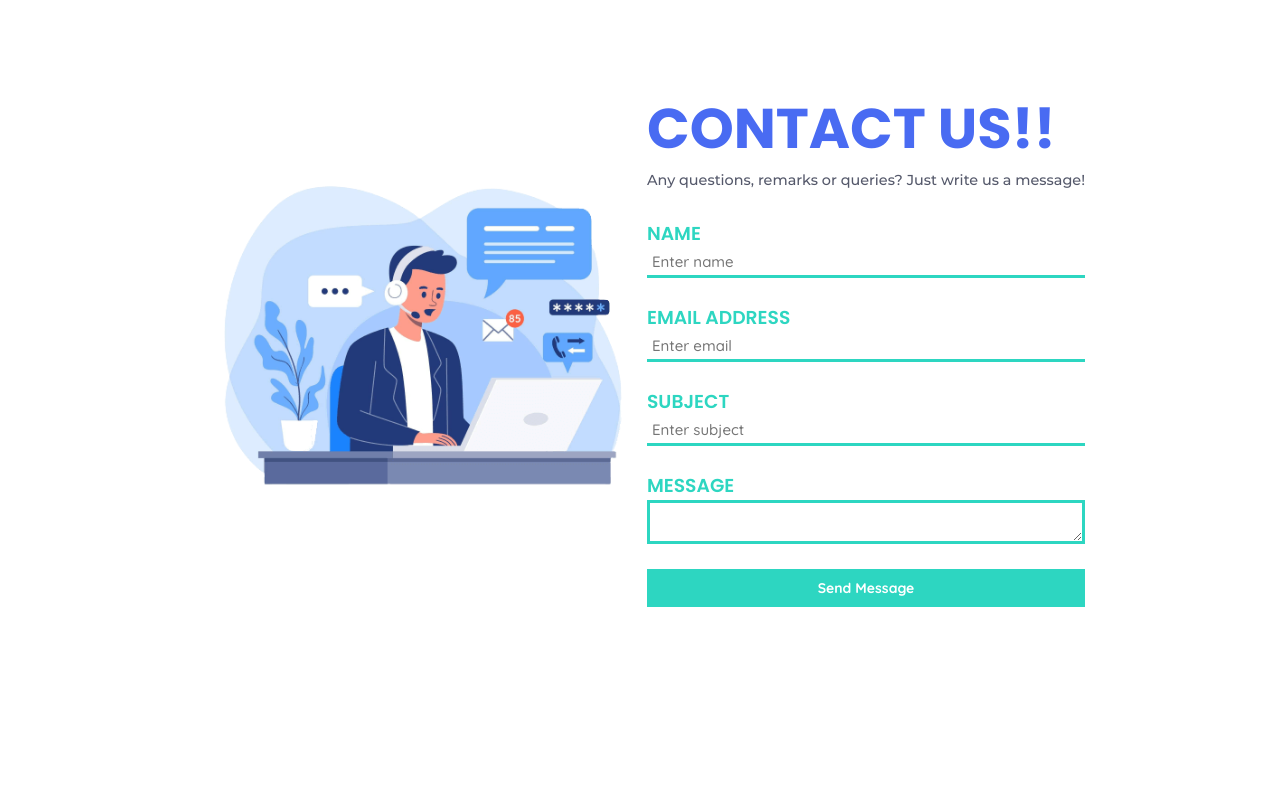
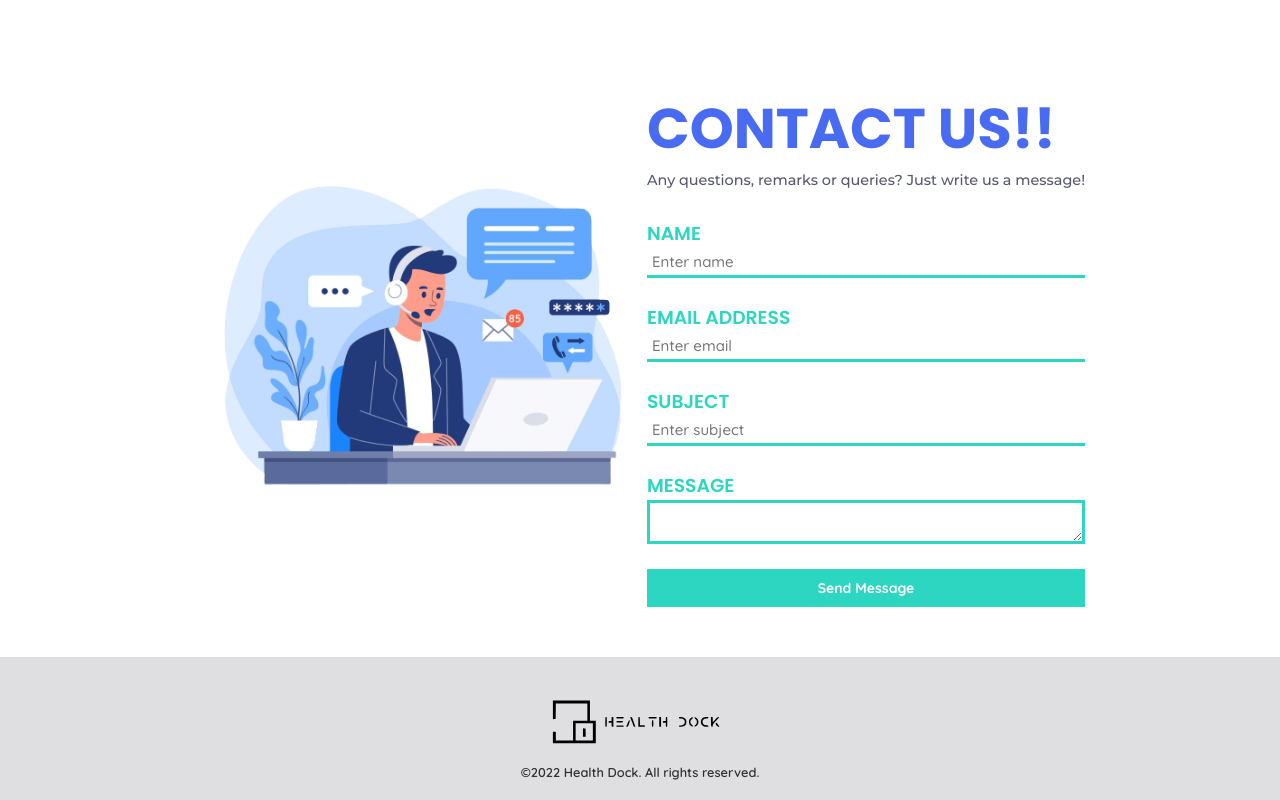
Before and after one commit to KKVANONYMOUS/Health-Dock, a React (Create React App) app in the folder frontend/: page / in a window 1280 px wide. Shown: the part 1434-2234 px from the top of the page. Before the commit the page ends 2091 px from the top, so only its background shows below. Built offline with nearby package versions, Linux system fonts and the light colour scheme; a web font is replaced by a local one.

Commit message:
add: footer component
Signed-off-by: kkvanonymous <ninja.kunal01@gmail.com>

```diff
--- /dev/null
+++ b/frontend/src/components/Footer.js
@@ -0,0 +1,38 @@
+import styled from 'styled-components'
+import Logo from '../icons/Logo.js'
+
+const FooterContainer = styled.div`
+  width: 100%;
+  display: flex;
+  justify-content: center;
+  align-items: center;
+  background-color: #dfdfe1;
+  padding: 20px 0;
+`
+
+const FooterContent = styled.div``
+
+const Copyright = styled.p`
+  font-family: 'Quicksand';
+  font-weight: 600;
+  color: #313132;
+  font-size: 0.8rem;
+`
+
+const LogoContainer = styled.div`
+  width: 220px;
+`
+const Footer = () => {
+  return (
+    <FooterContainer>
+      <FooterContent>
+        <LogoContainer>
+          <Logo />
+        </LogoContainer>
+        <Copyright>©2022 Health Dock. All rights reserved.</Copyright>
+      </FooterContent>
+    </FooterContainer>
+  )
+}
+
+export default Footer
--- a/frontend/src/screens/HomeScreen.js
+++ b/frontend/src/screens/HomeScreen.js
@@ -2,6 +2,7 @@ import Hero from '../components/Hero'
 import Navbar from '../components/Navbar'
 import About from '../components/About'
 import Contact from '../components/Contact'
+import Footer from '../components/Footer'
 
 const HomeScreen = () => {
   return (
@@ -10,6 +11,7 @@ const HomeScreen = () => {
       <Hero />
       <About />
       <Contact />
+      <Footer />
     </div>
   )
 }
```
